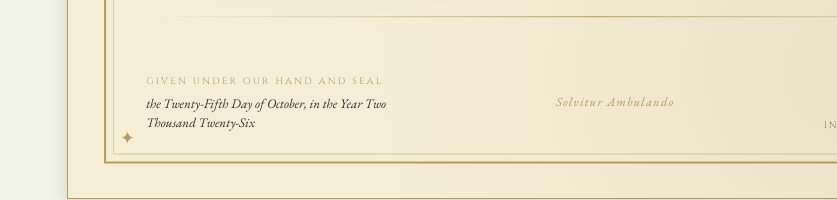
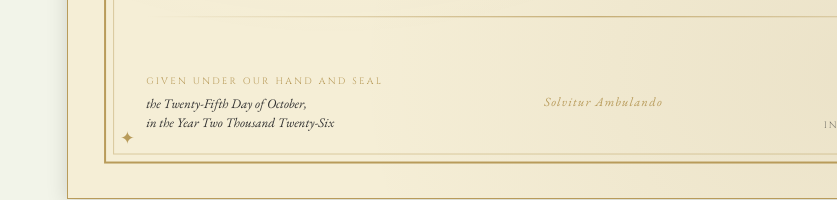
Before and after one commit to johbry17/Institute-for-Peripatetic-Studies, a plain HTML site: page diploma-generator.html in a window 1280 px wide. Shown: the part 1180-1380 px from the top of the page, without its empty margins (443-1280 px from the left). Drawn offline with nearby package versions, Linux system fonts and the light colour scheme.

Commit message:
fix(document): support line breaks in diploma date display string

```diff
--- a/assets/css/main.css
+++ b/assets/css/main.css
@@ -870,6 +870,7 @@ p:last-child { margin-bottom: 0; }
   line-height: 1.5;
   max-width: 260px;
   font-style: italic;
+  white-space: pre-line;
 }
 
 .diploma-sig-block {
--- a/assets/js/generator.js
+++ b/assets/js/generator.js
@@ -53,7 +53,7 @@
     const day   = parseInt(parts[2], 10);
     if (isNaN(year) || isNaN(month) || isNaN(day)) return iso;
     return 'the ' + ordinal(day) + ' Day of ' + months[month - 1] +
-           ', in the Year ' + intToWords(year);
+           ',\nin the Year ' + intToWords(year);
   }
 
   /** "2026-10-23" -> "October 23, 2026" */
--- a/diploma-generator.html
+++ b/diploma-generator.html
@@ -191,7 +191,7 @@
               <div class="diploma-footer">
                 <div class="diploma-date-block">
                   <p class="diploma-date-label">Given under our hand and seal</p>
-                  <p class="diploma-date-value" id="diploma-date">the First Day of January, in the Year Two Thousand Twenty-Six</p>
+                  <p class="diploma-date-value" id="diploma-date">the First Day of January,<br>in the Year Two Thousand Twenty-Six</p>
                 </div>
                 <p class="diploma-motto"><em>Solvitur Ambulando</em></p>
                 <div class="diploma-sig-block">
```
